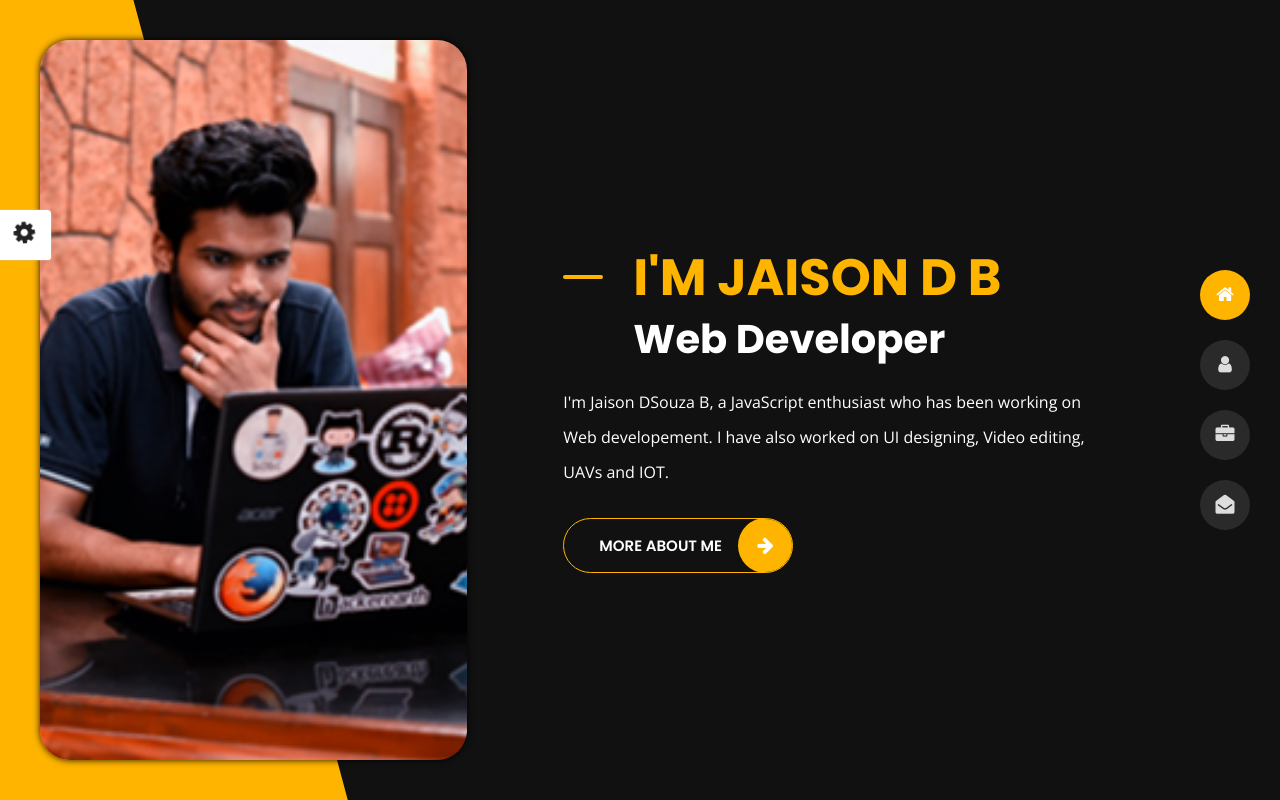
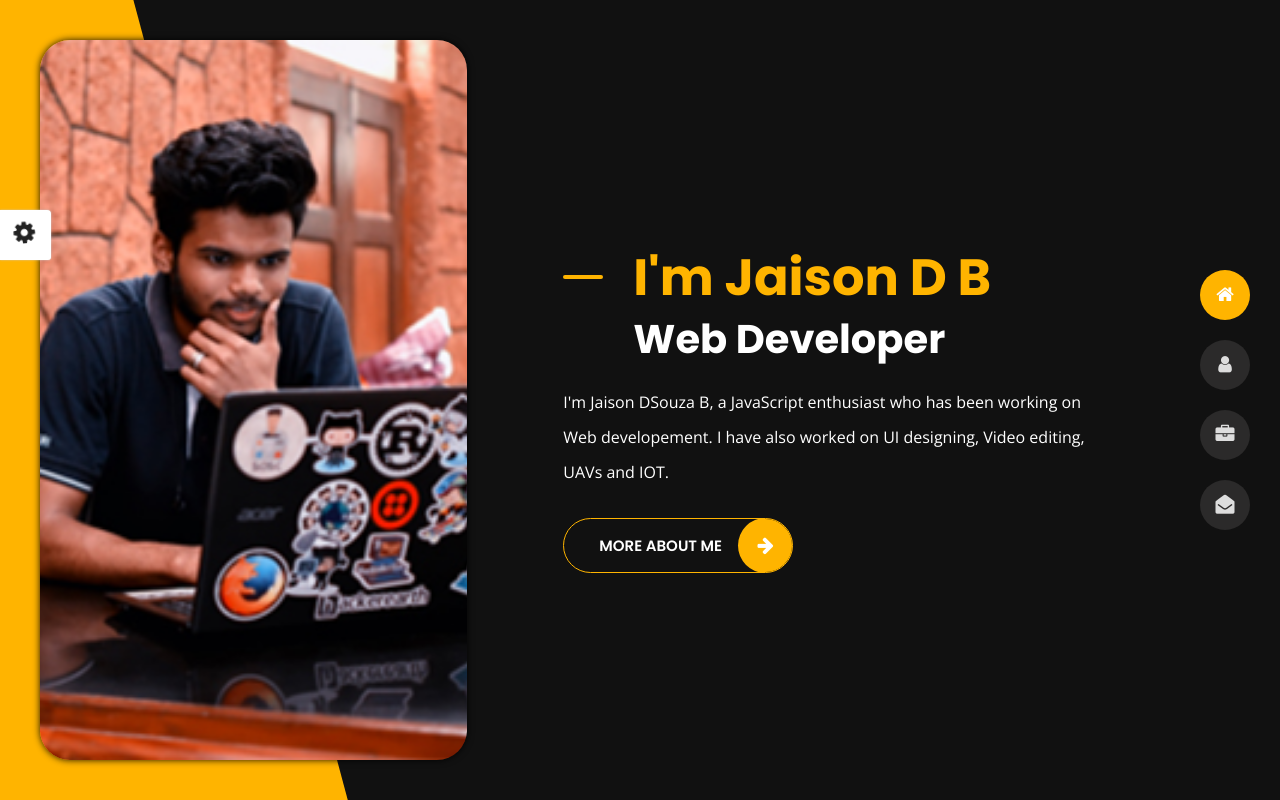
Before and after one commit to jaison10/jaison10.github.io, a plain HTML site: page index.html in a window 1280 px wide. Drawn offline with nearby package versions, Linux system fonts and the light colour scheme.

Commit message:
resume update

```diff
--- a/index.html
+++ b/index.html
@@ -131,7 +131,7 @@
                 <li><a href="about.html"><i class="fa fa-user"></i><span>About</span></a></li>
                 <li><a href="portfolio.html"><i class="fa fa-folder-open"></i><span>Portfolio</span></a></li>
                 <li><a href="contact.html"><i class="fa fa-envelope-open"></i><span>Contact</span></a></li>
-                <li><a href="blog.html"><i class="fa fa-comments"></i><span>Blog</span></a></li>
+                <!-- <li><a href="blog.html"><i class="fa fa-comments"></i><span>Blog</span></a></li> -->
             </ul>
         </div>
     </nav>
@@ -146,7 +146,8 @@
         <div class="col-12 col-lg-8 offset-lg-4 home-details text-left text-sm-center text-lg-left">
             <div>
                 <img src="img/me.png" class="img-fluid main-img-mobile d-none d-sm-block d-lg-none" alt="my picture" />
-                <h1 class="text-uppercase poppins-font">I'm Jaison D B<span class="design_class" id="designation">web designer</span></h1>
+                <!-- <h1 class="text-uppercase poppins-font">I'm Jaison D B<span class="design_class" id="designation">web designer</span></h1> -->
+                <h1 class="poppins-font">I'm Jaison D B<span class="design_class" id="designation">web designer</span></h1>
                 <p class="open-sans-font">I'm Jaison DSouza B, a JavaScript enthusiast who has been working on Web developement. I have also worked on UI
                     designing, Video editing, UAVs and IOT.
                 </p>
```
Also changed, not shown: about.html (+1 -1 lines), contact.html (+1 -1 lines), portfolio.html (+1 -1 lines).
